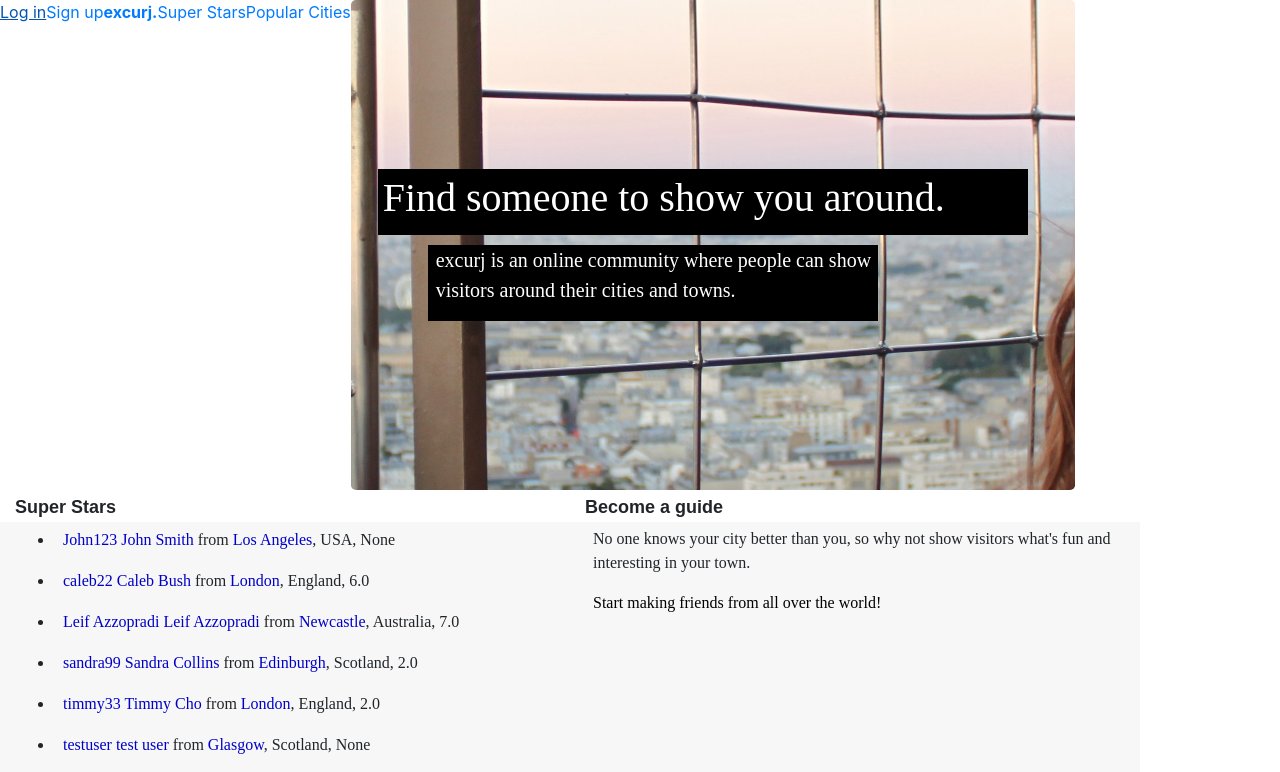
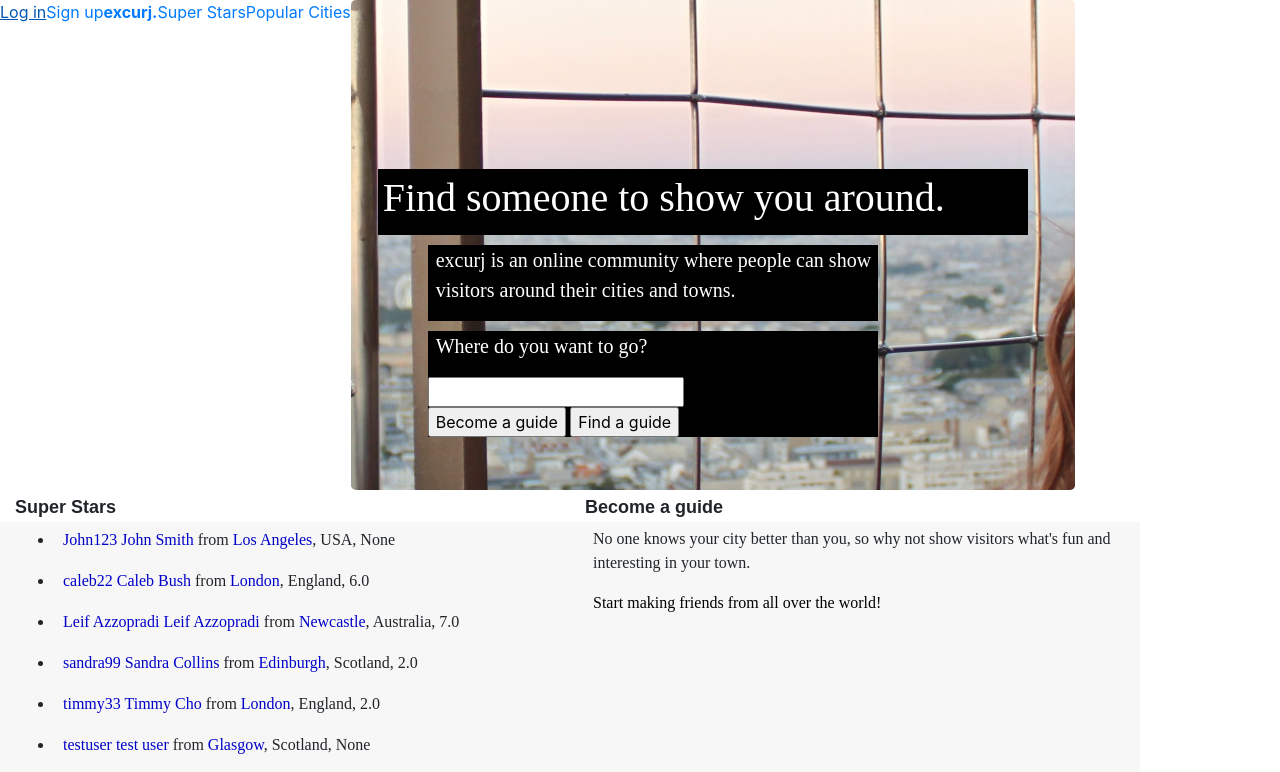
Before and after one commit to SethBuilder/intTechProject, a Django app: page / in a window 1280 px wide. Shown: the top 772 px of the page. Run offline with Django 3.2, Linux system fonts and the light colour scheme; data comes from the database, SQL or seed files in the repository; some libraries are stand-ins or nearby versions.

Commit message:
Added basic HTML form "where do you want to go?" to home page.

```diff
--- a/Templates/index.html
+++ b/Templates/index.html
@@ -10,6 +10,16 @@
         <section>
           <p>excurj is an online community where people can show visitors around their cities and towns.</p>
         </section>
+
+        <section>
+            <form>
+            <p>Where do you want to go?</p>
+            <input type="text" name="destination"><br>
+            <input type="submit" value="Become a guide">
+            <input type="submit" value="Find a guide">
+            </form>
+        </section>
+
       </div>
     </div>
 
```
